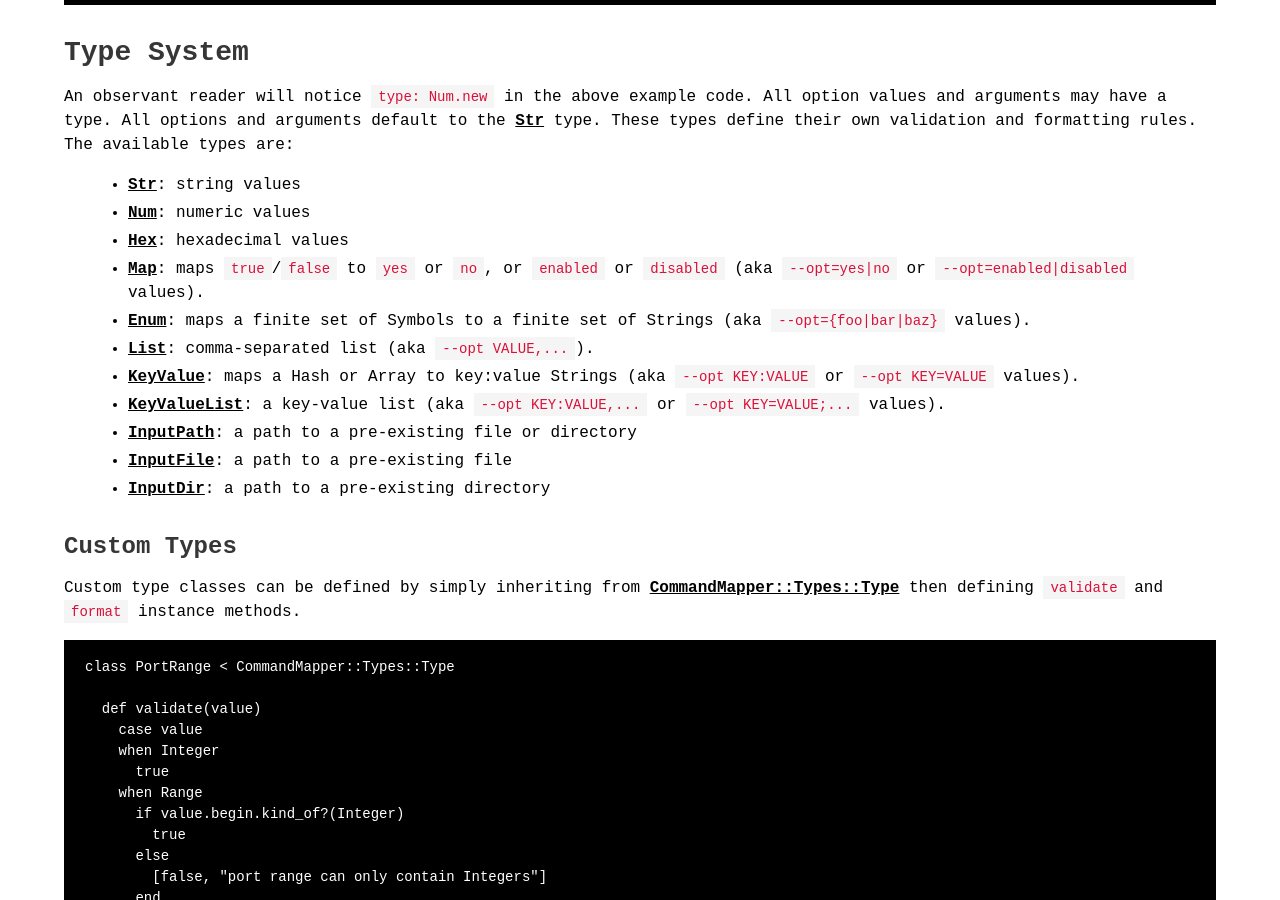
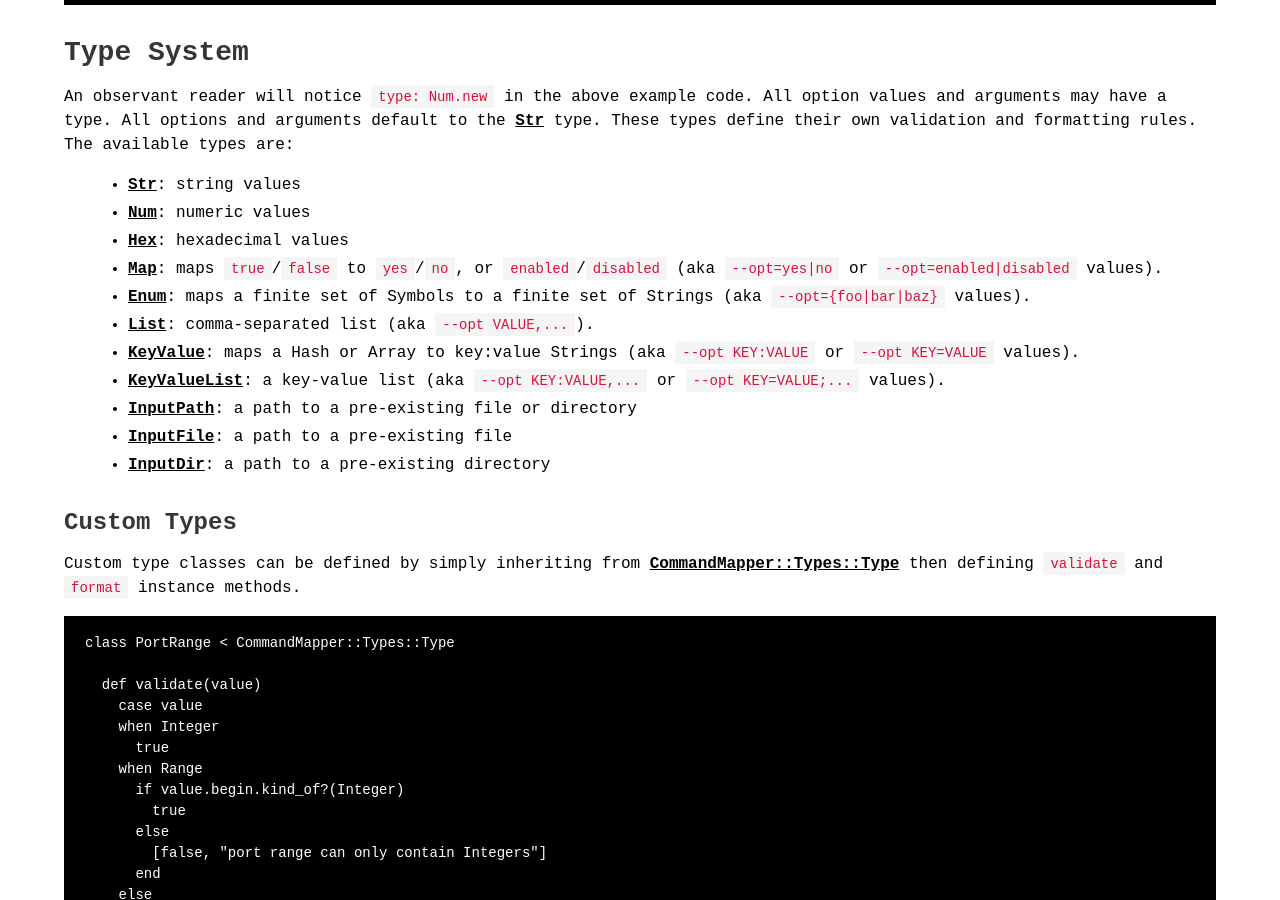
Before and after one commit to postmodern/postmodern.github.io, a Jekyll site: the page built from blog/_posts/2021-11-25-introducing-command-mapper.md, in a window 1280 px wide and 900 px high, scrolled down 2681 px. Built offline with Jekyll 4.4.1, drawn with Linux system fonts in a browser that asks for light colours.

Commit message:
Less ` or `.

```diff
--- a/blog/_posts/2021-11-25-introducing-command-mapper.md
+++ b/blog/_posts/2021-11-25-introducing-command-mapper.md
@@ -137,8 +137,8 @@ own validation and formatting rules. The available types are:
 * [Str][CommandMapper::Types::Str]: string values
 * [Num][CommandMapper::Types::Num]: numeric values
 * [Hex][CommandMapper::Types::Hex]: hexadecimal values
-* [Map][CommandMapper::Types::Map]: maps `true`/`false` to `yes` or `no`, or
-  `enabled` or `disabled` (aka `--opt=yes|no` or `--opt=enabled|disabled`
+* [Map][CommandMapper::Types::Map]: maps `true`/`false` to `yes`/`no`, or
+  `enabled`/`disabled` (aka `--opt=yes|no` or `--opt=enabled|disabled`
   values).
 * [Enum][CommandMapper::Types::Enum]: maps a finite set of Symbols to
   a finite set of Strings (aka `--opt={foo|bar|baz}` values).
```
